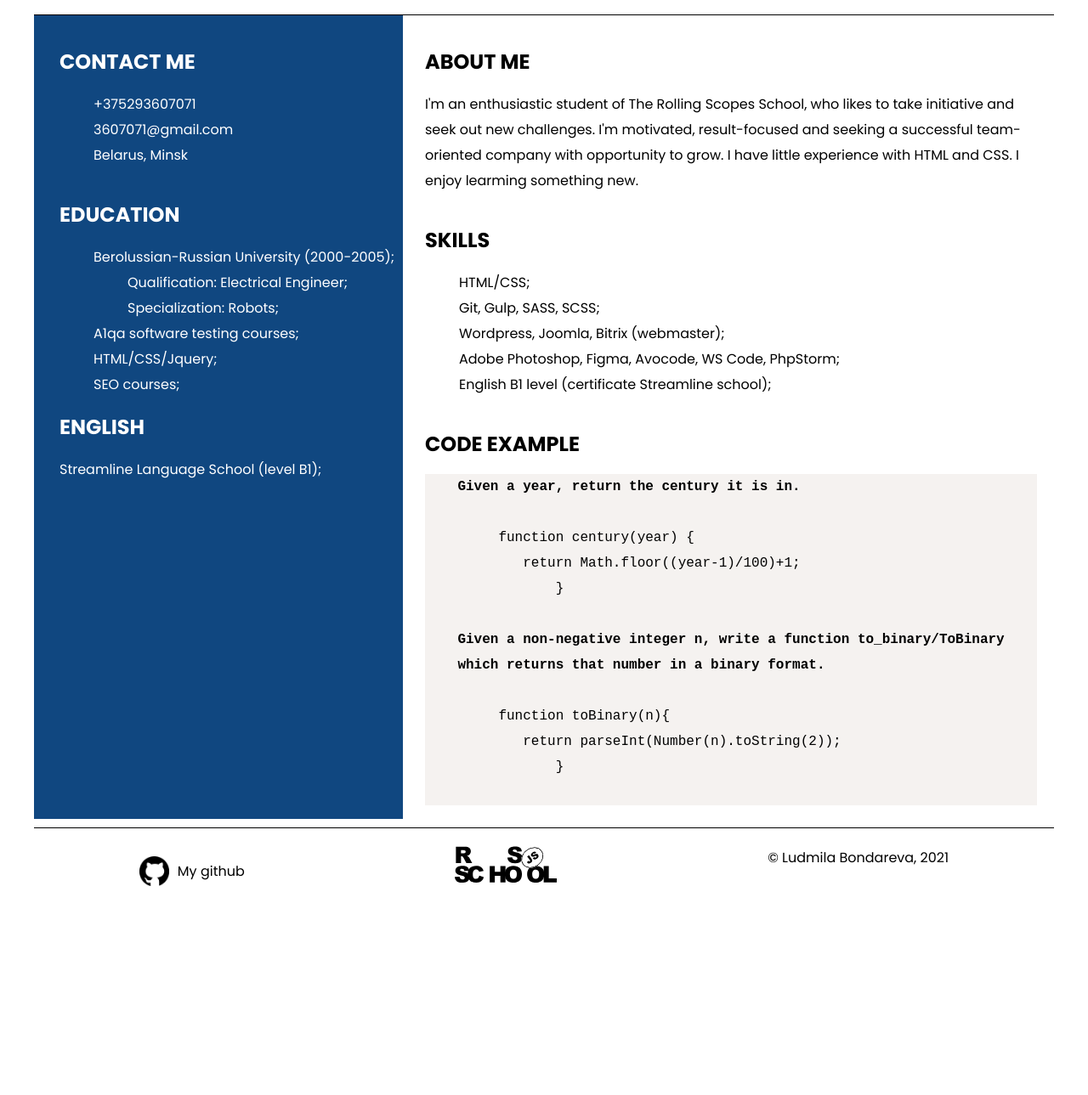
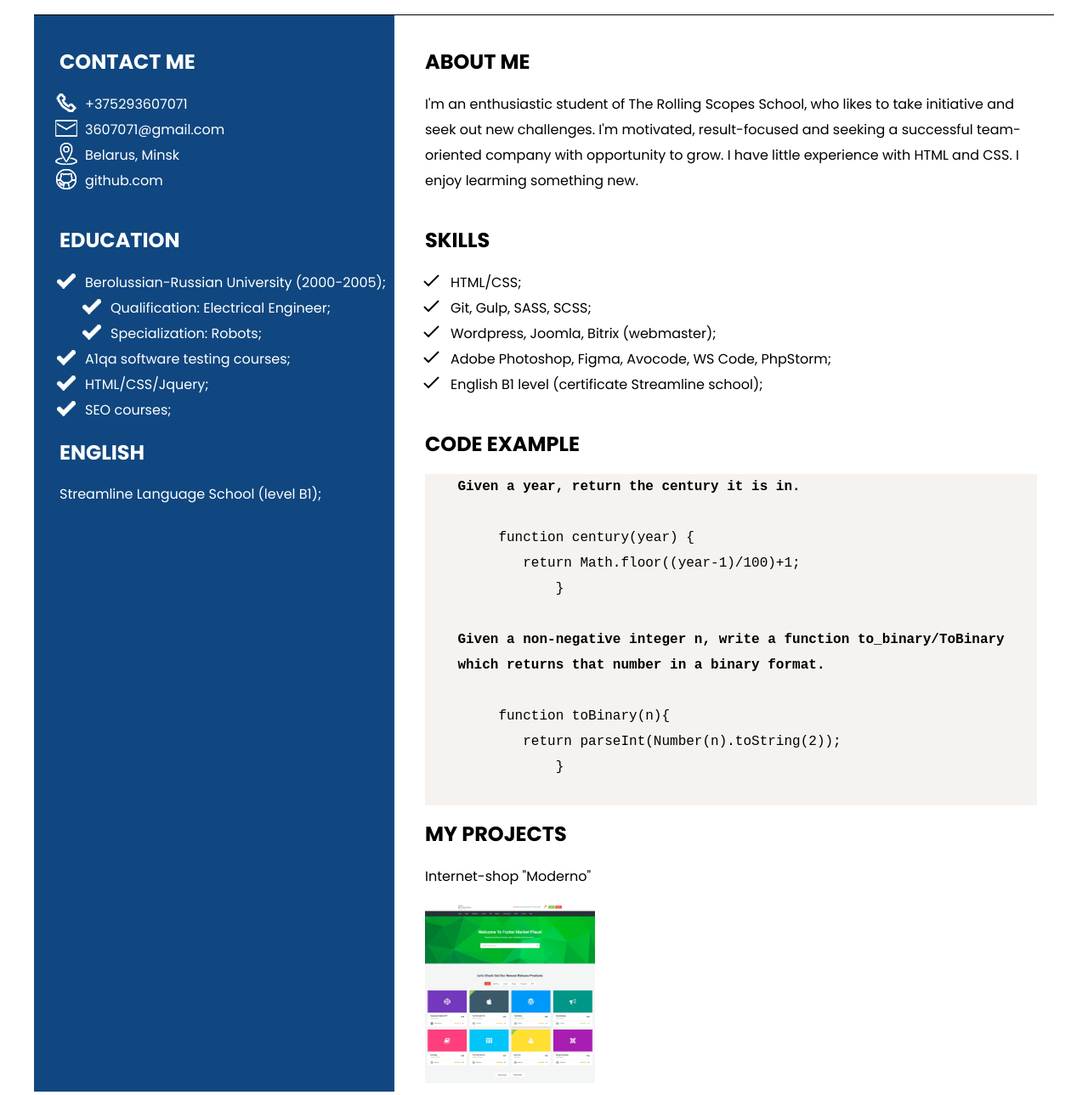
Before and after one commit to LudmilaSerg/rsschool-cv-old, a plain HTML site: page index.html in a window 1280 px wide. Shown: the part 314-1603 px from the top of the page at 85% size. Before the commit the page ends 1379 px from the top, so only its background shows below. Drawn offline with Linux system fonts and the light colour scheme.

Commit message:
feat: added My Projects

```diff
--- a/index.html
+++ b/index.html
@@ -1,5 +1,6 @@
 <!DOCTYPE html>
 <html lang="en">
+
 <head>
     <meta charset="UTF-8">
     <meta http-equiv="X-UA-Compatible" content="IE=edge">
@@ -10,9 +11,12 @@
     <link href="https://fonts.googleapis.com/css2?family=Roboto:wght@100;300;400;500;700&display=swap" rel="stylesheet">
     <link rel="preconnect" href="https://fonts.googleapis.com">
     <link rel="preconnect" href="https://fonts.gstatic.com" crossorigin>
-<link href="https://fonts.googleapis.com/css2?family=Poppins:wght@100;300;400;600;700&family=Roboto:wght@100;300;400;500;700&display=swap" rel="stylesheet">
+    <link
+        href="https://fonts.googleapis.com/css2?family=Poppins:wght@100;300;400;600;700&family=Roboto:wght@100;300;400;500;700&display=swap"
+        rel="stylesheet">
     <title>CV</title>
 </head>
+
 <body>
     <main class="cv">
         <div class="container">
@@ -31,9 +35,10 @@
                         <div class="cv_left-contact">
                             <h2 class="contact">CONTACT ME</h2>
                             <ul>
-                        <li class="phone"><a href="tel:+375293607071" >+375293607071</a></li>
-                        <li><a href="mailto:3607071@gmail.com">3607071@gmail.com</a></li>
-                        <li><a href="#">Belarus, Minsk</a></li>
+                                <li class="phone"><a href="tel:+375293607071">+375293607071</a></li>
+                                <li class="mail"><a href="mailto:3607071@gmail.com">3607071@gmail.com</a></li>
+                                <li class="geo"><a href="#">Belarus, Minsk</a></li>
+                                <li class="git"><a href="https://github.com/LudmilaSerg">github.com</a></li>
                             </ul>
                         </div>
                         <div class="education">
@@ -61,7 +66,10 @@
                     <div class="cv_right">
                         <h2 class="cv_right-aboutme">ABOUT ME</h2>
                         <div class="cv_right-about">
-                    I'm an enthusiastic student of The Rolling Scopes School, who likes to take initiative and seek out new challenges. I'm motivated, result-focused and seeking a successful team-oriented company with opportunity to grow. I have little experience with HTML and CSS. I enjoy learming something new.
+                            I'm an enthusiastic student of The Rolling Scopes School, who likes to take initiative and
+                            seek out new challenges. I'm motivated, result-focused and seeking a successful
+                            team-oriented company with opportunity to grow. I have little experience with HTML and CSS.
+                            I enjoy learming something new.
                         </div>
                         <div class="cv_right-skills">
                             <h2 class="skills">SKILLS</h2>
@@ -91,7 +99,16 @@
             </pre>
                         </div>
                     </div>
+                    <div class="portfolio">
+                        <h2 class="portfolio-title">MY PROJECTS</h2>
+                        <div class="project-images">
+                            <p>Internet-shop "Moderno"</p>
+                            <a href="https://github.com/LudmilaSerg/moderno"><img src="/img/moderno.jpg"
+                                    alt="moderno"></a>
                         </div>
+                    </div>
+                </div>
+
             </section>
             <footer class="footer">
                 <div class="github">
@@ -110,4 +127,5 @@
             </footer>
     </main>
 </body>
+
 </html>
--- a/style.css
+++ b/style.css
@@ -2,112 +2,159 @@
     width: 1200px;
     margin: 0 auto;
 }
-.cv{
+
+.cv {
     font-family: Poppins, sans-serif;
     line-height: 30px;
     font-size: 16px;
 }
-h1{
+
+h1 {
     color: #104780;
 }
-.header{
 
-}
-.header::after{
+.header {}
+
+.header::after {
     content: '';
     display: block;
     height: 1px;
     background: #000;
     padding: 0 auto 20px;
+}
 
+.header_title {
+    text-align: center;
 }
-.header_title{
-    text-align:center;
-}
-.cv_left-photo img{
+
+.cv_left-photo img {
     width: 200px;
-    display:block;
+    display: block;
     margin: auto;
 }
-.round{
+
+.round {
     border-radius: 500px;
 }
-.about{
+
+.about {
     display: flex;
     justify-content: space-between;
 }
+
 ul, li, a {
     text-decoration: none;
     color: #000;
     list-style-type: none;
 }
-.phone:before{
-    content: "";
-    background-image: url(/img/rs_school_js.svg);
-    background-size: cover;
-    height: 30px;
-    width: 30px;
-    z-index: 10;
-    vertical-align: middle;
+
+.phone {
+    background: url(/img/icon_phone.png) no-repeat;
+    padding-left: 35px;
+    margin-left: -45px;
 }
 
-.about_left{
+.mail {
+    background: url(/img/icon_mail.png) no-repeat;
+    padding-left: 35px;
+    margin-left: -45px;
+}
+
+.geo {
+    background: url(/img/icon_geo.png) no-repeat;
+    padding-left: 35px;
+    margin-left: -45px;
+}
+
+.git {
+    background: url(/img/icon_github.png) no-repeat;
+    padding-left: 35px;
+    margin-left: -45px;
+}
+
+.cv_left-education ul li {
+    background: url(/img/icon_check.png) no-repeat;
+    padding-left: 35px;
+    margin-left: -45px;
+}
+
+.about_left {
     padding-right: 10px;
     padding-left: 30px;
     background-color: #104780;
     color: #fff;
     min-width: 30%;
+}
 
-}
-.about_left a{
+.about_left a {
     color: #fff;
 }
 
-.cv_left-contact{
+.cv_left-contact {
     margin-bottom: 40px;
     margin-top: 40px;
 }
-.cv_left-code{
+
+.cv_left-code {
     margin-bottom: 40px;
 }
-.cv_left-skills{
+
+.cv_left-skills {
     margin-bottom: 80px;
 }
-.about_right{
+
+.about_right {
     margin-left: 20px;
     margin-right: 20px;
     max-width: 60%;
 }
+
+.cv_right-skills ul li {
+    background: url(/img/icon_check_black.png) no-repeat;
+    padding-left: 35px;
+    margin-left: -45px;
+}
+
 pre span {
     font-weight: bold;
+}
 
-}
-pre{
+pre {
     background: #f5f2f0;
 }
+
 .cv_right-aboutme, .code, .cv_right-skills {
     margin-top: 40px;
 }
 
-
-.footer{
+.footer {
     display: flex;
     justify-content: space-around;
     margin-top: 10px;
     padding-top: 20px;
     border-top: 1px solid #000;
+}
 
-}
-.footer img{
+.footer img {
     width: 120px;
 }
-.git-link{
+
+.git-link {
     display: flex;
     justify-content: space-around;
-    align-items:center;
+    align-items: center;
 }
-.git-link img{
+
+.git-link img {
     width: 35px;
     height: 35px;
     margin-right: 10px;
 }
+
+.footer_copyright {
+    line-height: 62px;
+}
+
+.project-images img {
+    width: 200px;
+}
```
Also changed, not shown: img/icon_arrow.png (added), img/icon_check.png (added), img/icon_check_black.png (added), img/icon_geo.png (added), img/icon_github.png (added), img/icon_mail.png (added), img/icon_phone.png (added), img/moderno.jpg (added), 2 other files. Lines whose indentation alone changed are shown as unchanged.
